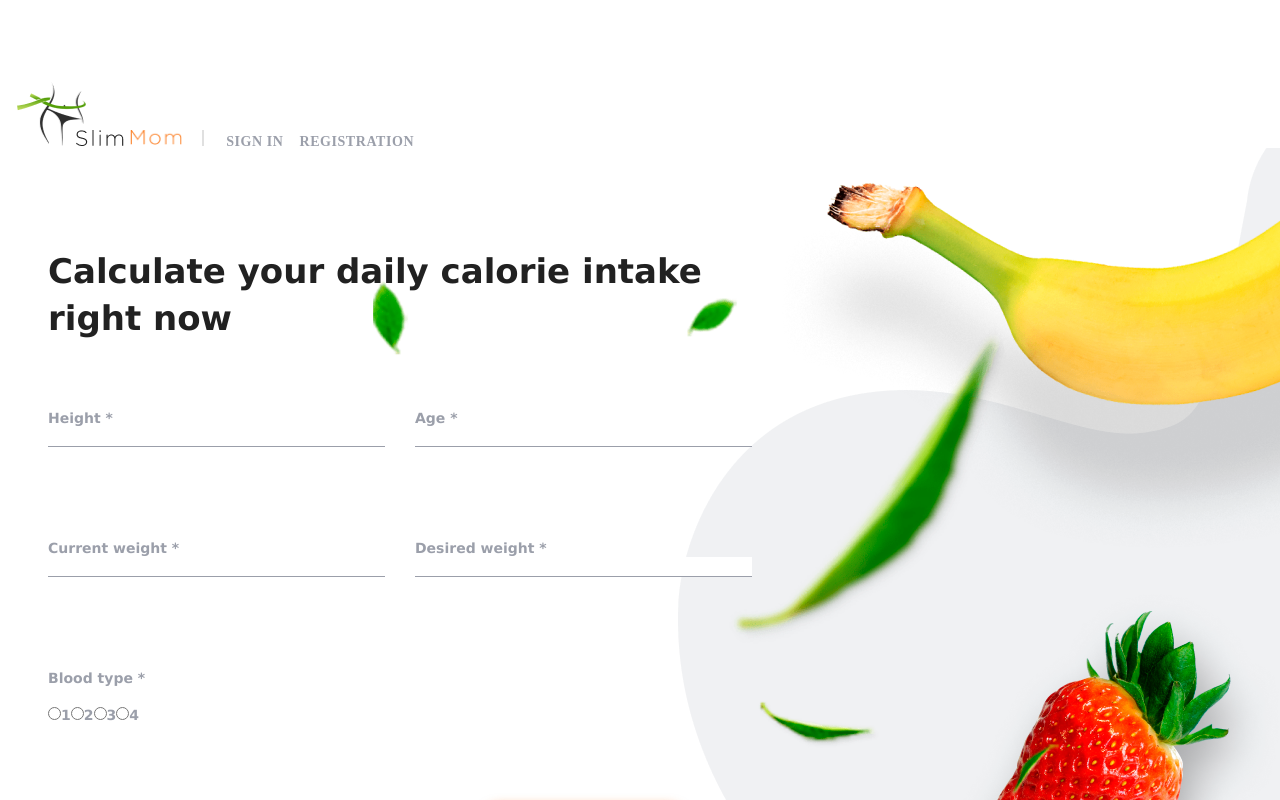
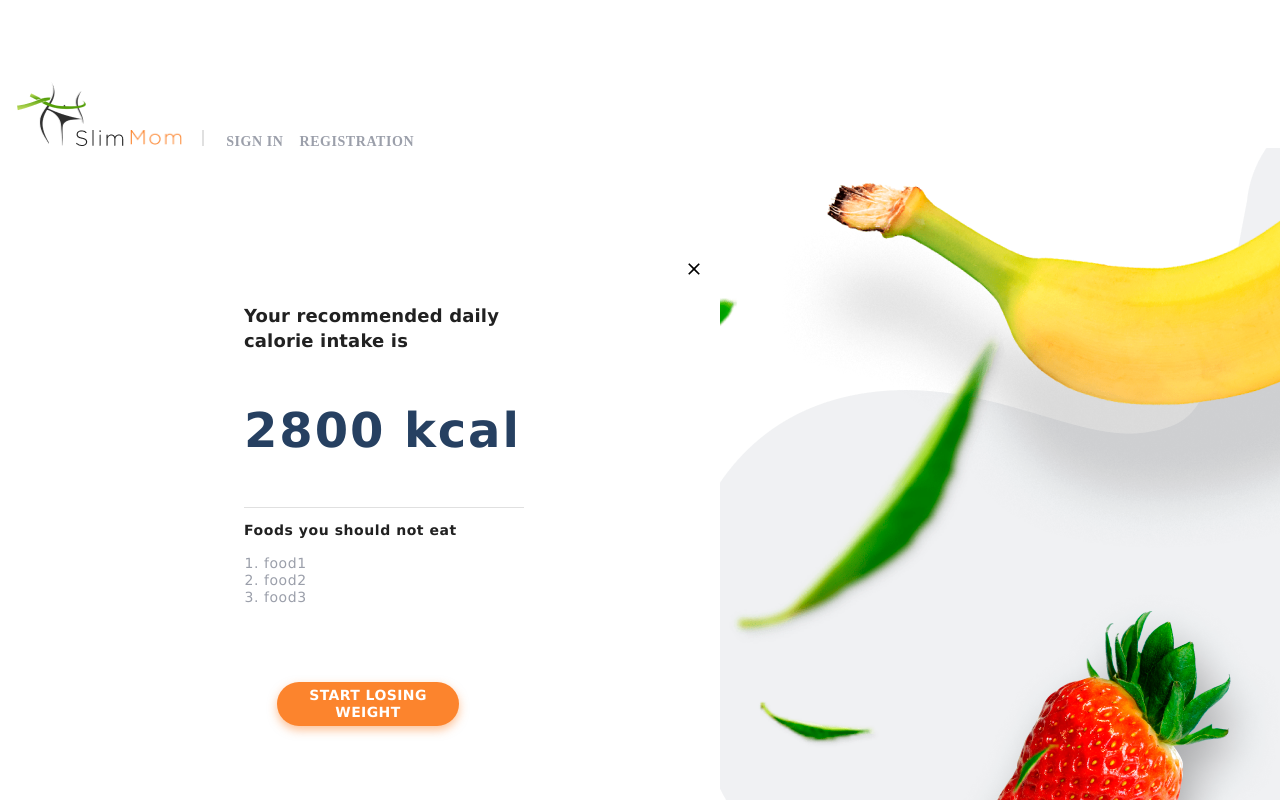
Before and after one commit to denyskuz/slimmom, a React (Create React App) app: page / in a window 1280 px wide. Shown: the top 800 px of the page. Built offline with nearby package versions, Linux system fonts and the light colour scheme; no server answers.

Commit message:
create intake and added styles

```diff
--- a/src/components/DailyCaloriesForm/DailyCaloriesForm.js
+++ b/src/components/DailyCaloriesForm/DailyCaloriesForm.js
@@ -25,8 +25,7 @@ export const DailyCaloriesForm = () => {
   });
   return (
     <FormWrapper>
-      {/* <DailyCalorieIntake/> */}
-      <div>
+      <DailyCalorieIntake/>
         <Title>Calculate your daily calorie intake right now</Title>
         <Form onSubmit={formik.handleSubmit}>
           <Label>
@@ -89,7 +88,6 @@ export const DailyCaloriesForm = () => {
           </Label>
           <Button type="submit">Start losing weight</Button>
         </Form>
-      </div>
     </FormWrapper>
   );
 };
```
Also changed, not shown: src/components/DailyCalorieIntake/dailyCalorieIntake.js (+14 -4 lines), src/components/DailyCalorieIntake/dailyCalorieIntake.styled.js (+3 -4 lines).
